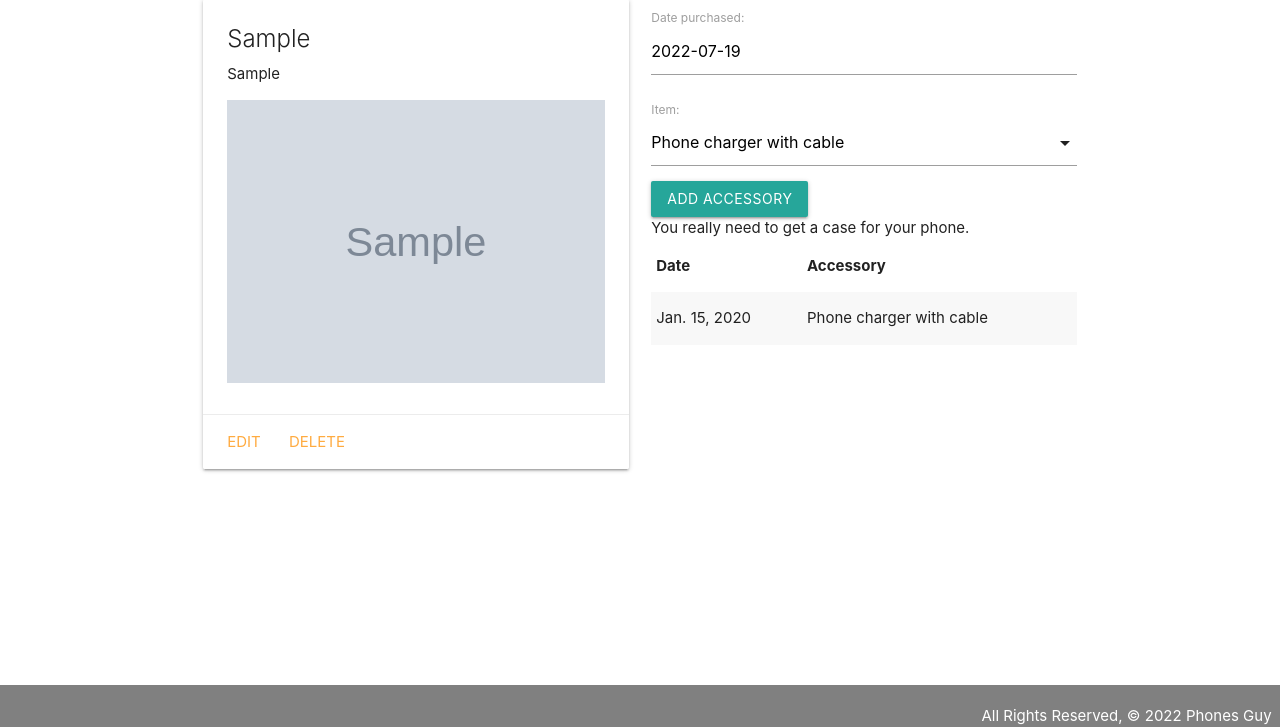
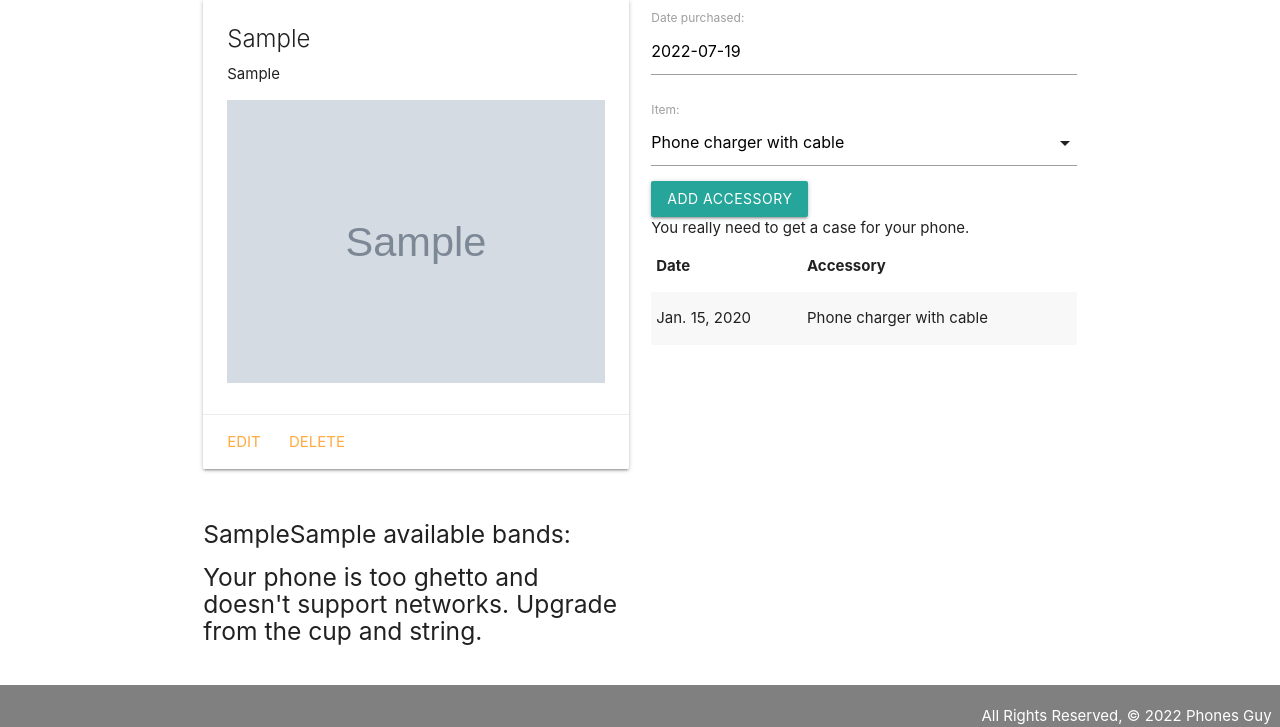
Before and after one commit to richclarke0/Phone_Collector_Django, a Django app: page /phones/1/ in a window 1280 px wide. Shown: the part 73-800 px from the top of the page. Run offline with Django 4.2, Linux system fonts and the light colour scheme; tables that the repository leaves empty hold one stand-in row (values such as "Sample post"); grey boxes marked "Sample" are stand-in pictures.

Commit message:
add to html on detail page

```diff
--- a/phones/main_app/templates/phones/detail.html
+++ b/phones/main_app/templates/phones/detail.html
@@ -45,6 +45,31 @@
     </table>
   </div>
 </div>
+
+{% comment %} this is the panel at the bottom with bands and other stuff {% endcomment %}
+<div class="row">
+  <div class="col s6">
+    <h5>{{phone.manufacturer}}{{phone.model}} available bands:</h5>
+    {% if phone.bands.count %}
+      {% for band in phone.bands.all %}
+      <div class="card">
+        <div class="card-content">
+          <span class="card-title">
+            <div>{{band.type}}</div>
+          </span>
+        </div>
+      </div>
+      {% endfor %}
+    {% else %}
+      <h5>Your phone is too ghetto and doesn't support networks. Upgrade from the cup and string.</h5>
+    {% endif %}
+  </div>
+{% comment %} phone's bands end  {% endcomment %}
+{% comment %} available bands begin  {% endcomment %}
+
+{% comment %} available bands end  {% endcomment %}
+</div>
+
 <script>
   var dateEl = document.getElementById('id_date');
   M.Datepicker.init(dateEl, {
--- a/phones/main_app/views.py
+++ b/phones/main_app/views.py
@@ -15,7 +15,7 @@
 from .forms import AccessoryForm
 
 
-#import http
+#import http``
 # from django.http import HttpResponse
 # no longer using HttpResponse since we actually return a page for home now
 
```
Also changed, not shown: phones/main_app/migrations/0006_phone_bands.py (added).
